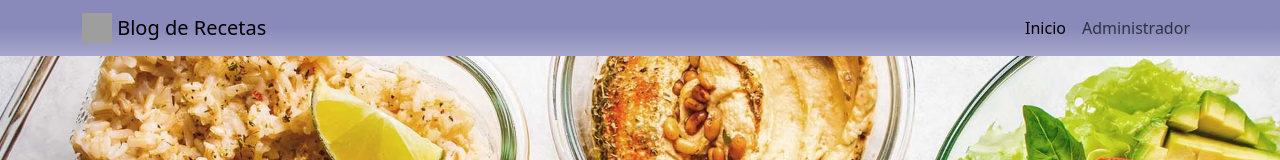
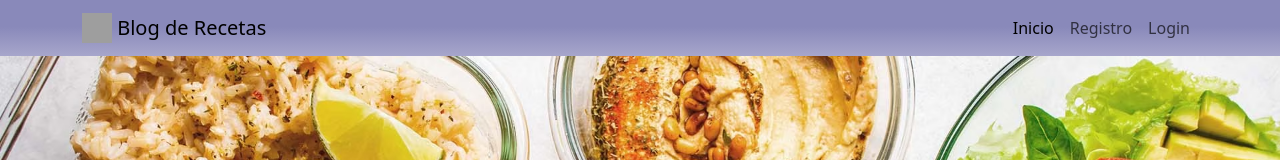
Before and after one commit to AndresSantamarina/backendPunto6, a React (Vite) app: page / in a window 1280 px wide. Shown: the top 160 px of the page. Built offline with nearby package versions, Linux system fonts and the light colour scheme; data requests are answered from the project's data file; grey boxes are pictures that could not be loaded.

Commit message:
arregle el menu para ocultar o mostrar los permisos del admin

```diff
--- a/src/components/common/Menu.jsx
+++ b/src/components/common/Menu.jsx
@@ -1,7 +1,13 @@
 import { Navbar, Nav, Container } from "react-bootstrap";
-import { Link, NavLink } from "react-router-dom";
+import { Link, NavLink, useNavigate } from "react-router-dom";
 
-const Menu = () => {
+const Menu = ({ usuarioLogueado, setUsuarioLogueado }) => {
+  const navegacion = useNavigate();
+  const logout = () => {
+    sessionStorage.removeItem("usuarioRecetas");
+    setUsuarioLogueado("");
+    navegacion("/");
+  };
   return (
     <Navbar expand="lg" className="bg-body-light navColor">
       <Container>
@@ -12,7 +18,7 @@ const Menu = () => {
             width="30"
             height="30"
             className="d-inline-block align-top"
-            />{' '}
+          />{" "}
           Blog de Recetas
         </Navbar.Brand>
         <Navbar.Toggle aria-controls="basic-navbar-nav" />
@@ -21,9 +27,29 @@ const Menu = () => {
             <NavLink end className="nav-link" to="/">
               Inicio
             </NavLink>
+            {usuarioLogueado !== "" ? (
+              <>
                 <NavLink end className="nav-link" to="/administrador">
                   Administrador
                 </NavLink>
+                <Button
+                  className="nav-link me-auto"
+                  variant="link"
+                  onClick={logout}
+                >
+                  Logout
+                </Button>
+              </>
+            ) : (
+              <>
+                <NavLink end className="nav-link" to="/registro">
+                  Registro
+                </NavLink>
+                <NavLink end className="nav-link" to="/login">
+                  Login
+                </NavLink>
+              </>
+            )}
           </Nav>
         </Navbar.Collapse>
       </Container>
--- a/src/components/pages/receta/CardReceta.jsx
+++ b/src/components/pages/receta/CardReceta.jsx
@@ -20,7 +20,7 @@ const CardReceta = ({receta}) => {
           </Card.Text>
         </Card.Body>
         <Card.Footer className="text-end">
-          <Link to={"detalle/" + receta.id} className="btn btn-grad text-light me-2">
+          <Link to={"detalle/" + receta._id} className="btn btn-grad text-light me-2">
             Ver más
           </Link>
         </Card.Footer>
--- a/src/components/pages/receta/DetalleReceta.jsx
+++ b/src/components/pages/receta/DetalleReceta.jsx
@@ -40,8 +40,9 @@ const DetalleReceta = () => {
                 {receta ? receta.nombreReceta : "Cargando..."}
               </Card.Title>
               <Card.Text>
-                <p className="instruccionesReceta">{receta ? receta.instrucciones : "Cargando..."}</p>
-
+                <p className="instruccionesReceta">
+                  {receta ? receta.instrucciones : "Cargando..."}
+                </p>
                 <p>
                   {" "}
                   <span className="fw-bold"> Categoría: </span>
```
Lines whose indentation alone changed are shown as unchanged.
